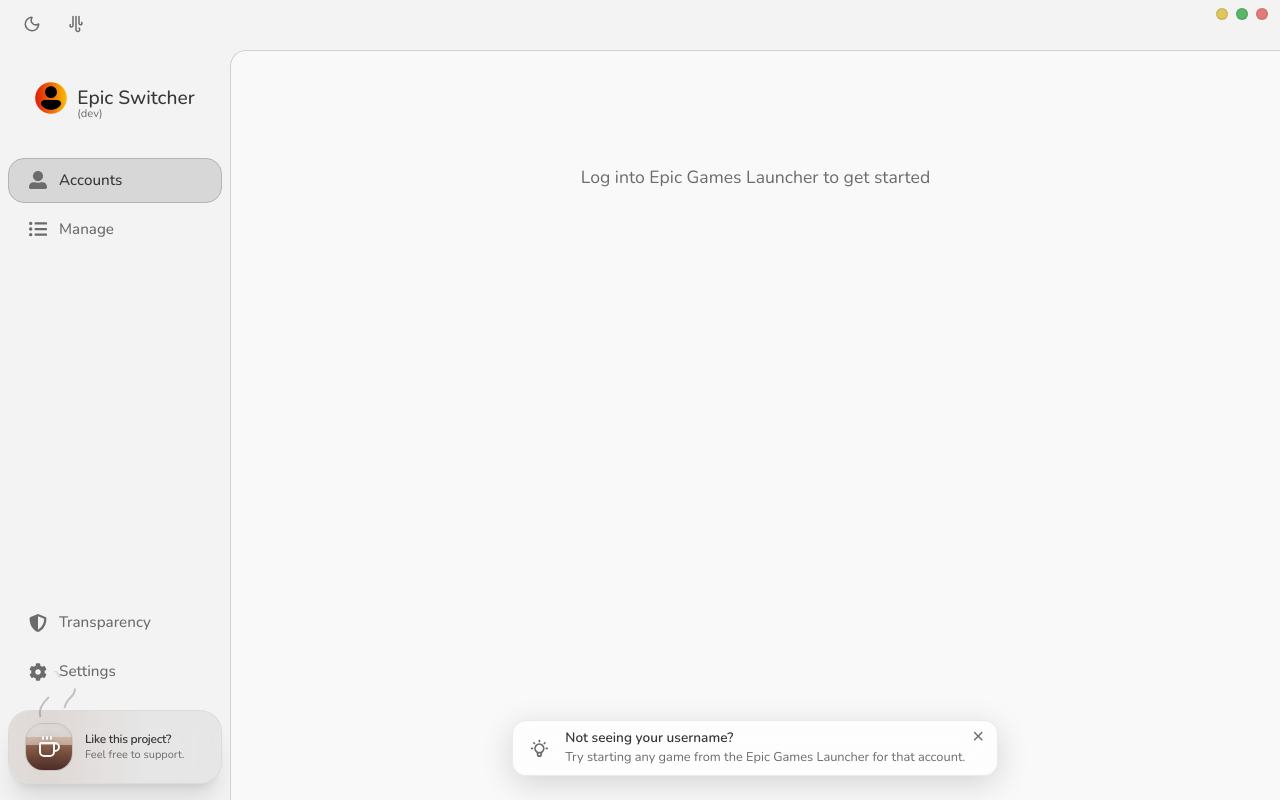
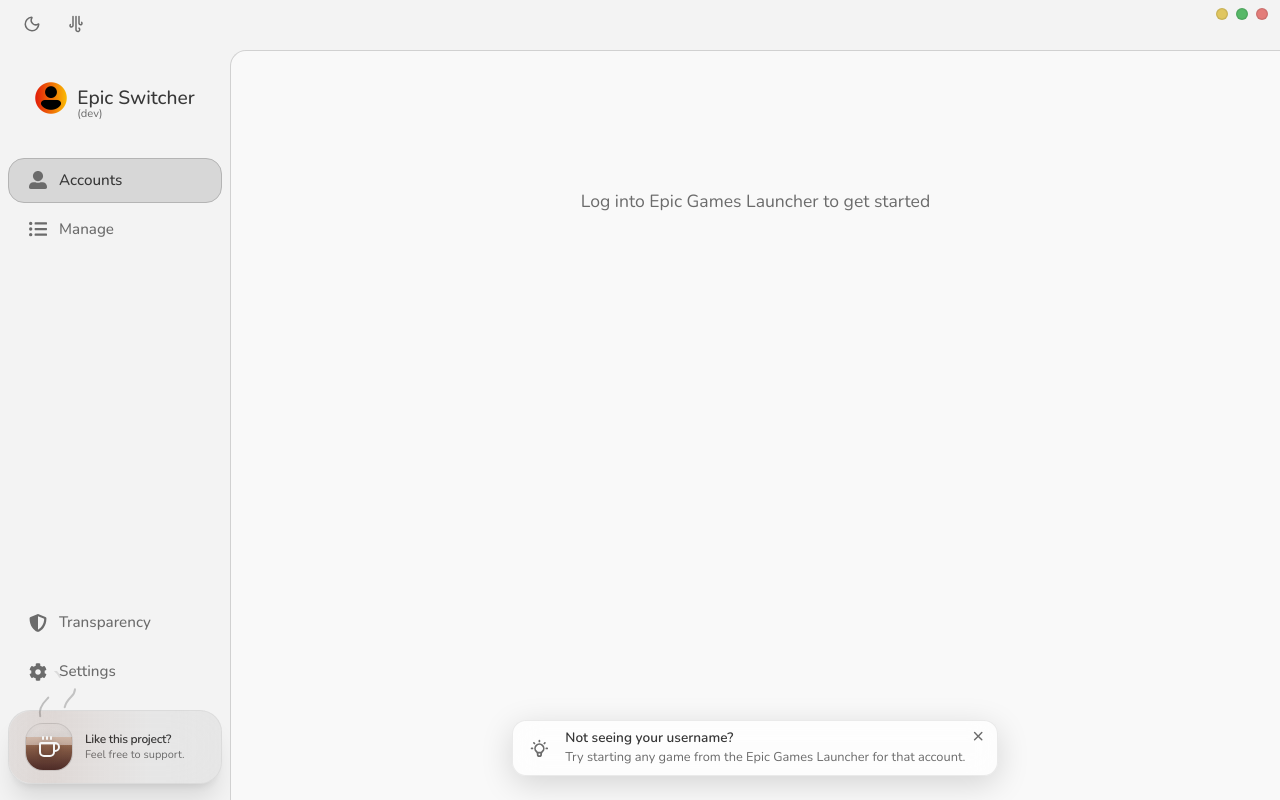
Before and after one commit to symonxdd/epic-switcher, a React (Vite) app in the folder frontend/: page /accounts in a window 1280 px wide. Built offline with nearby package versions, Linux system fonts and the light colour scheme.

Commit message:
Update Accounts.module.css

```diff
--- a/frontend/src/pages/Accounts.module.css
+++ b/frontend/src/pages/Accounts.module.css
@@ -2,8 +2,7 @@
   display: flex;
   flex-direction: column;
   min-height: 100%;
-  padding-top: 2rem;
-  /* Normalized to match Manage.jsx */
+  padding-top: 3.5rem;
   padding-bottom: 80px;
 }
 
```
